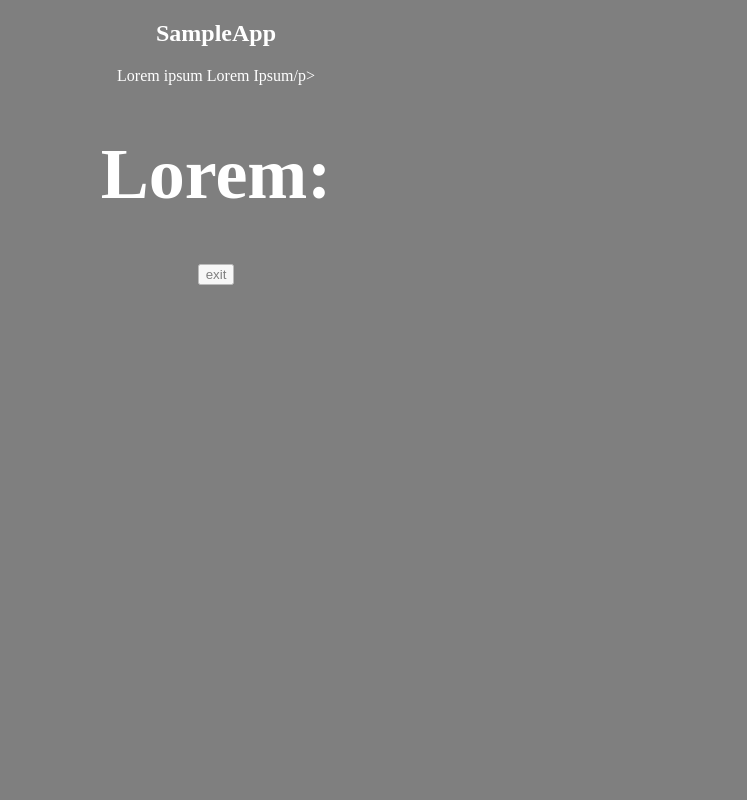
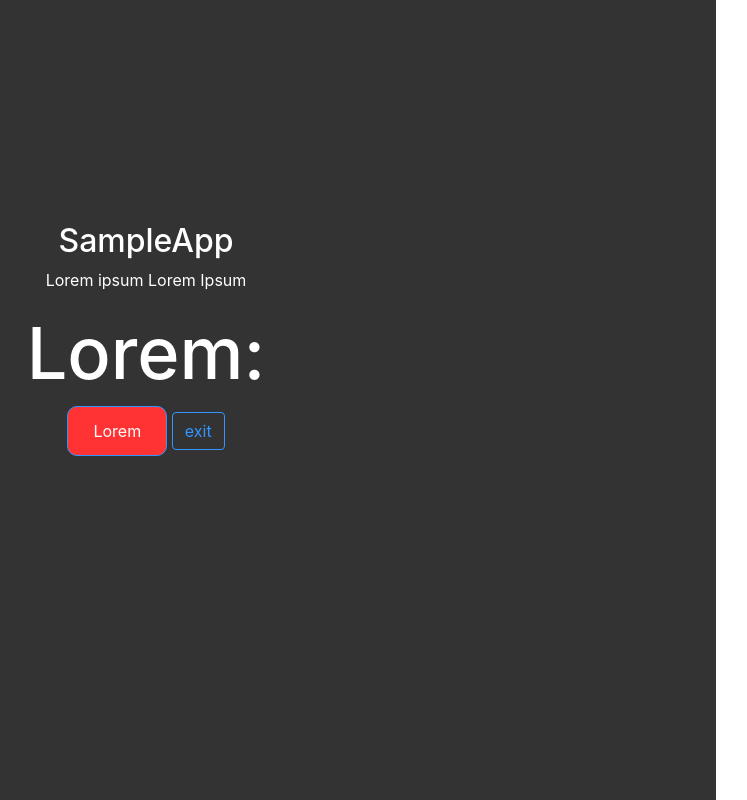
Before and after one commit to jrmronquillo/Controller-App, a Flask app: page /sampleApp2 in a window 1280 px wide. Shown: the whole page, without its empty margins (424-1171 px from the left). Run offline with Flask 2, Linux system fonts and the light colour scheme; parts of the project's set-up code (start-up, migrations or seed data) failed here and were passed over; some libraries are stand-ins or nearby versions.

Commit message:
centered content in sample2

```diff
--- a/main/templates/sampleApp2.html
+++ b/main/templates/sampleApp2.html
@@ -2,24 +2,39 @@
 <html>
 <head>
 	<title>Sample App</title>
+	<link rel="stylesheet" href="https://maxcdn.bootstrapcdn.com/bootstrap/4.0.0/css/bootstrap.min.css" integrity="sha384-Gn5384xqQ1aoWXA+058RXPxPg6fy4IWvTNh0E263XmFcJlSAwiGgFAW/dAiS6JXm" crossorigin="anonymous">
 	<style>
 		.container {
 			position: fixed;
 			top:0px;
 			left:0px;
 			background-color: black;
-			opacity: 0.5;
+			opacity: 0.8;
 			width: 100%;
 			height: 100%;
 			text-align: center;
 		}
 		.main-title, #key-down {
+			top: 90%;
 			color:white;
 			font-size:72px;
-			text-align: center;
+			vertical-align: middle;
+			line-height: 90px;
+
+		}
+		#button1{
+			background-color: red;
+			width: 100px;
+			height: 50px;
+			border-radius: 10px;
+			color: white;
+		}
+		h2{
+			margin-top:20%;
 		}
 	</style>
 	<script type="text/javascript">
+
 		//If we are a stb, set the resolution
 		if (!!navigator.setResolution) {
 		  navigator.setResolution(1920, 1080);
@@ -100,12 +115,13 @@
 <body>
 	<div class="container">
 		<h2 style='color:white'>SampleApp </h2>
-		<p style='color:white'>Lorem ipsum Lorem Ipsum/p>
+		<p style='color:white'>Lorem ipsum Lorem Ipsum</p>
 		<h1 class="main-title">Lorem:</h1>
 		<div id="key-down"></div>
 		<div id='myiframe'>
 		</div>
-		<button onclick="exiter()">exit</button>
+		<button id="button1" type="button" class="btn btn-outline-primary">Lorem</button>
+		<button id="exit" type="button" class="btn btn-outline-primary" onclick="exiter()">exit</button>
 	</div>
 	<script type="text/javascript" src="app.js"></script>
 </body>
```
